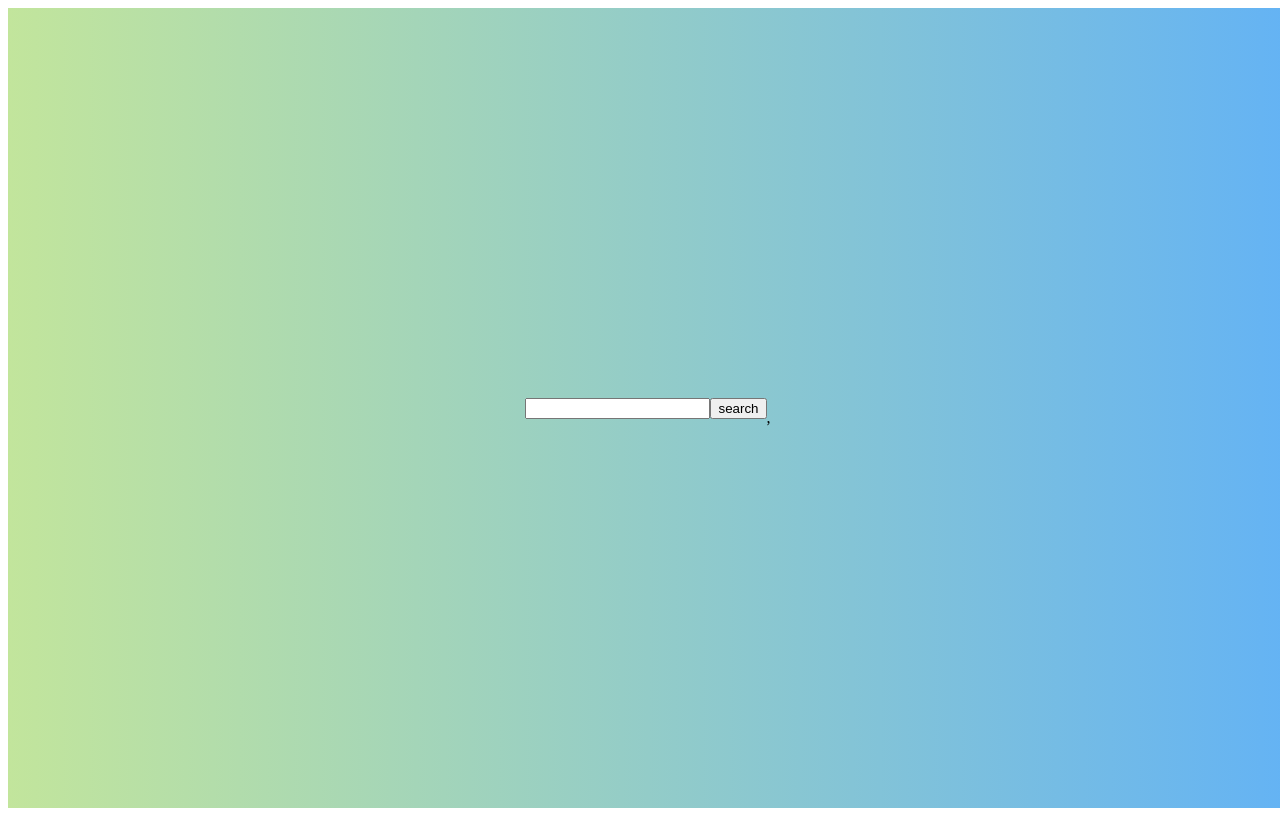
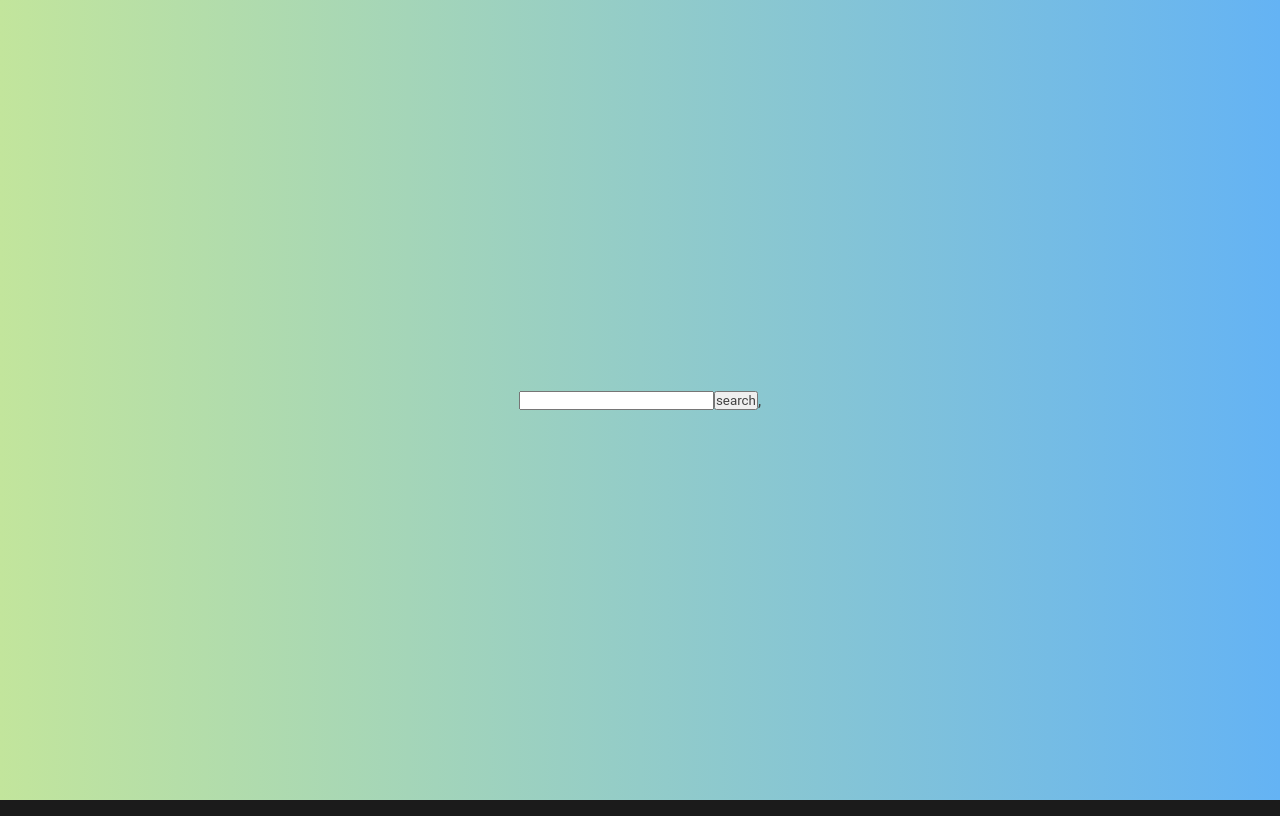
Before and after one commit to vanessamfc/simple-weather, a React (Create React App) app: page / in a window 1280 px wide. Built offline with nearby package versions, Linux system fonts and the light colour scheme.

Commit message:
add global style

```diff
--- a/src/App.css
+++ /dev/null
@@ -1,38 +0,0 @@
-.App {
-  text-align: center;
-}
-
-.App-logo {
-  height: 40vmin;
-  pointer-events: none;
-}
-
-@media (prefers-reduced-motion: no-preference) {
-  .App-logo {
-    animation: App-logo-spin infinite 20s linear;
-  }
-}
-
-.App-header {
-  background-color: #282c34;
-  min-height: 100vh;
-  display: flex;
-  flex-direction: column;
-  align-items: center;
-  justify-content: center;
-  font-size: calc(10px + 2vmin);
-  color: white;
-}
-
-.App-link {
-  color: #61dafb;
-}
-
-@keyframes App-logo-spin {
-  from {
-    transform: rotate(0deg);
-  }
-  to {
-    transform: rotate(360deg);
-  }
-}
--- a/src/App.tsx
+++ b/src/App.tsx
@@ -1,10 +1,14 @@
 import React from "react";
 import Home from "./pages/Home";
 
-import "./App.css";
-
+import GlobalStyle from "./styles/global";
 function App() {
-  return <Home></Home>;
+  return (
+    <>
+      <Home />
+      <GlobalStyle />
+    </>
+  );
 }
 
 export default App;
--- /dev/null
+++ b/src/styles/global.ts
@@ -0,0 +1,41 @@
+import { createGlobalStyle } from "styled-components";
+
+export default createGlobalStyle`
+  .regim-options{
+    display: flex;
+    align-items: center;
+    border-bottom: 1px solid #ccc7;
+    width: 100%;
+    padding-bottom: 5px;
+    >:first-child{
+        margin-right: 10px;
+    }
+    >span {
+        font-size: 20px;
+    }
+  }
+  * {
+    margin: 0;
+    padding: 0;
+    outline: 0;
+    box-sizing: border-box;
+
+  }
+  body {
+    background: #1b1b1b;
+    -webkit-font-smoothing: antialiased;
+  }
+  body, input, button, textarea {
+    font-family: 'Roboto', sans-serif;
+    color:#424242;
+  }
+  #root {
+    margin: 0 auto;
+    display: flex;
+    justify-content: center;
+    flex-direction:column;
+  }
+  button {
+    cursor: pointer;
+  }
+  `;
```
